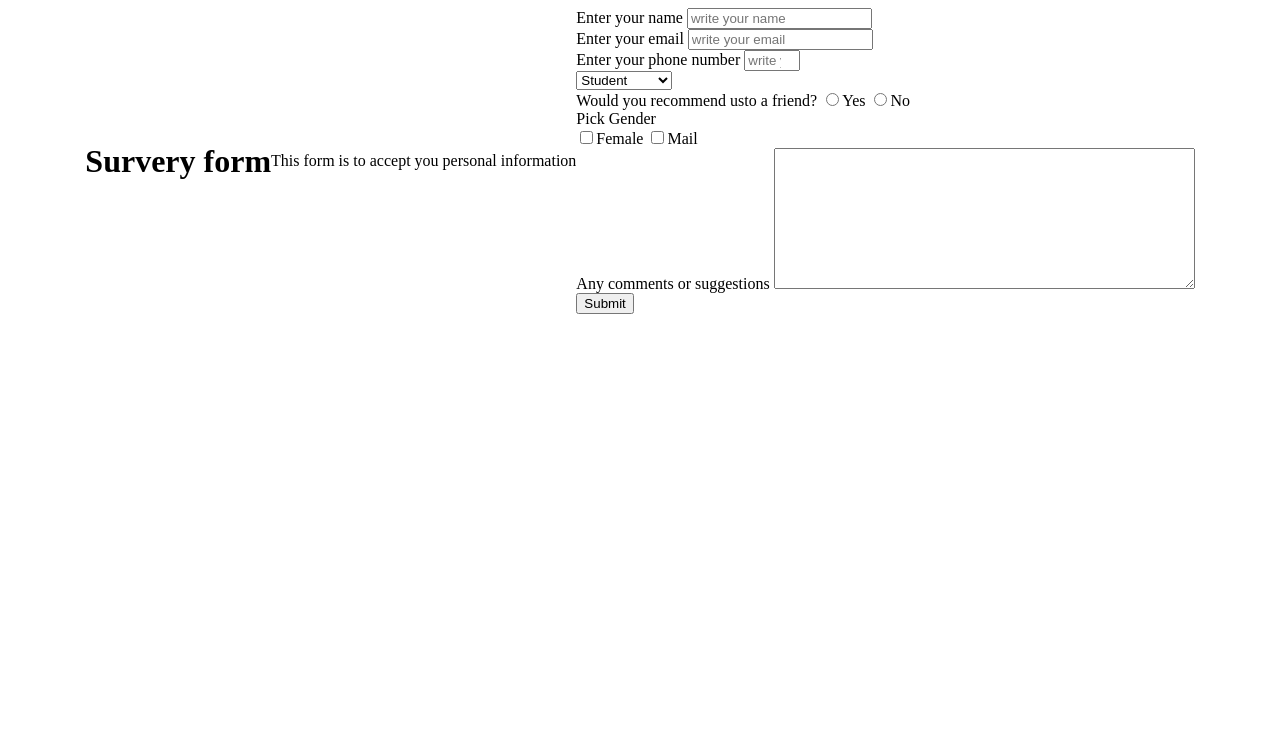
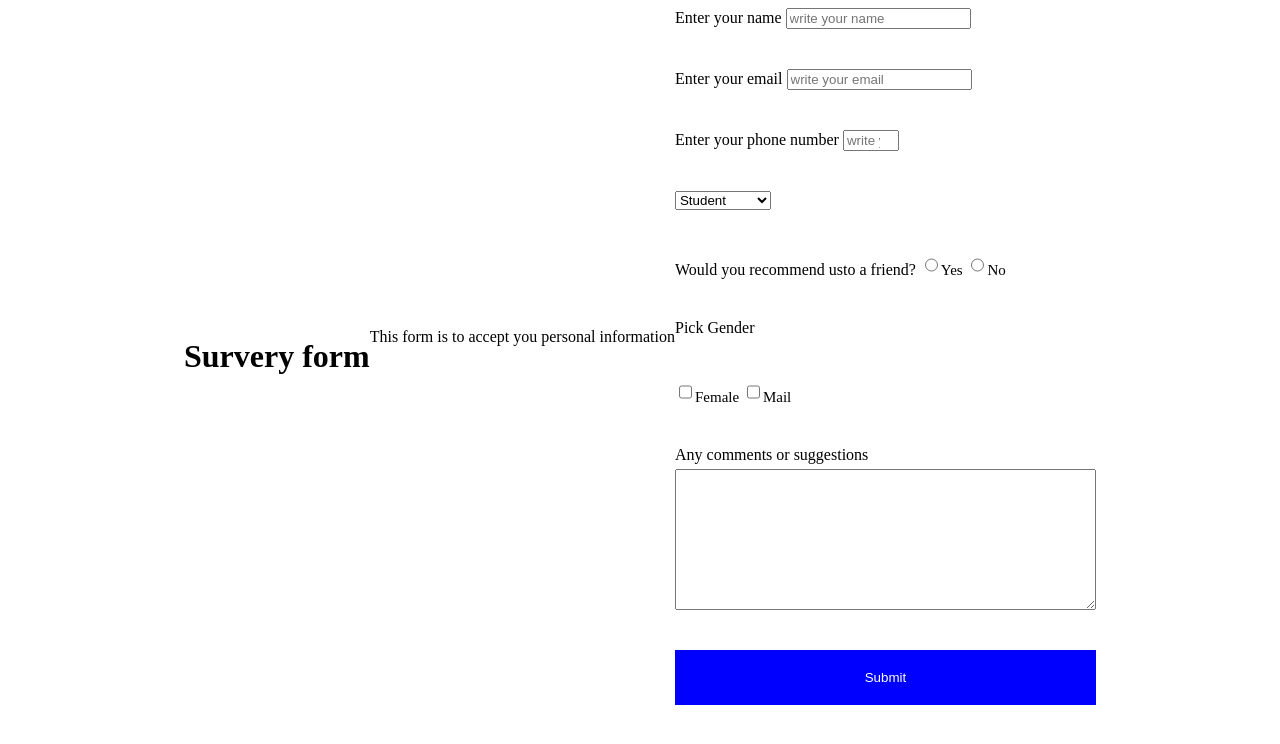
Before and after one commit to richy4dev/Survey-Form, a plain HTML site: page index.html in a window 1280 px wide. Drawn offline with Linux system fonts and the light colour scheme.

Commit message:
changes on the css file

```diff
--- a/index.css
+++ b/index.css
@@ -12,3 +12,35 @@ h1{
      text-align: center;
      font-size: 2rem;
 }
+
+div {
+    margin-bottom: 40px;
+}
+
+#submit {
+    padding: 20px;
+    background-color: blue;
+    border: none;
+    color: white;
+    width: 100%;
+}
+
+
+input[type=checkbox] {
+    margin-top: 5px;
+    height: 20px;
+}
+input[type=radio] {
+   margin-top: 5px;
+   height: 20px;
+}
+.radio,
+.check {
+    font-size: 15px;
+    font-weight: normal;
+}
+
+textarea {
+    display: block;
+    margin-top: 5px;
+}
```
